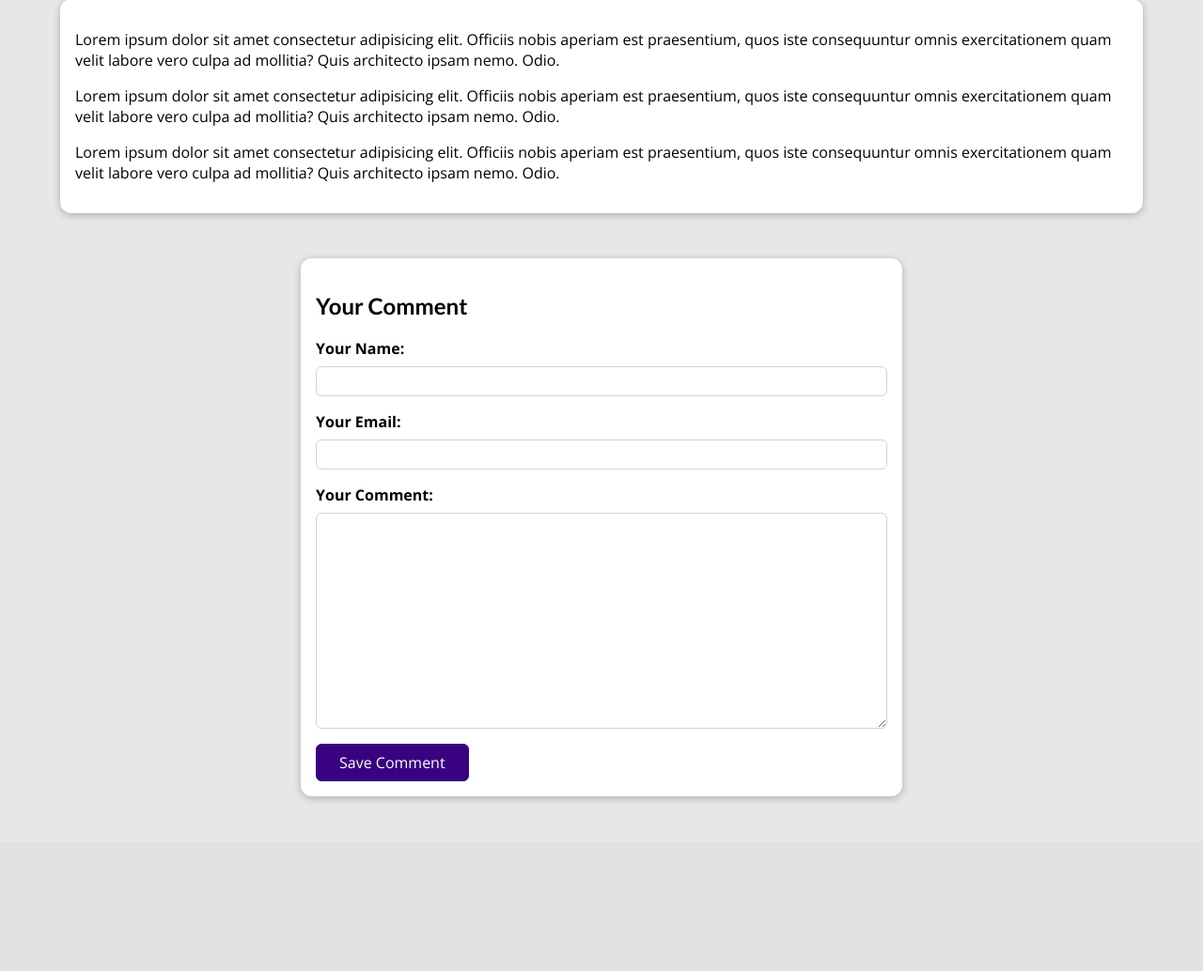
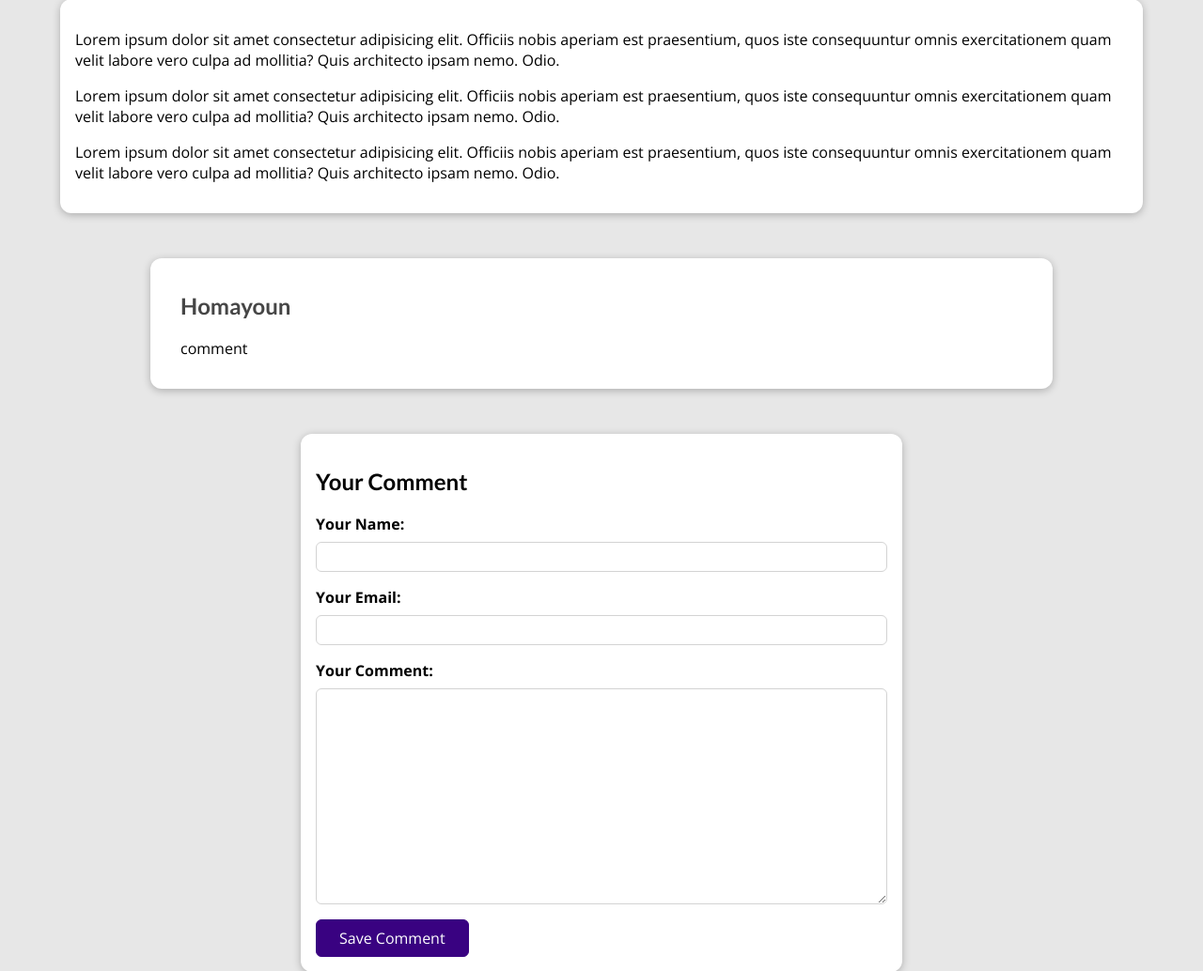
Before and after one commit to amirrezafahimi/My-Site, a Django app: a page that uses blog/templates/blog/post-detail.html in a window 1280 px wide. Shown: the part 529-1563 px from the top of the page at 94% size. Before the commit the page ends 1381 px from the top, so only its background shows below. Run offline with Django 3.2, Linux system fonts and the light colour scheme; data comes from the database, SQL or seed files in the repository.

Commit message:
added styling to comment section

```diff
--- a/blog/static/blog/post-detail.css
+++ b/blog/static/blog/post-detail.css
@@ -154,3 +154,32 @@ main {
     padding: 0.25rem 1.5rem;
     border-radius: 6px;
 }
+
+#comments {
+    margin: 3rem auto;
+    width: 90%;
+    max-width: 60rem;
+    border-radius: 12px;
+    background-color: white;
+    box-shadow: 0 2px 8px rgba(0, 0, 0, 0.25);
+    padding: 1rem 2rem;
+}
+
+#comments ul {
+    list-style: none;
+    margin: 0;
+    padding: 0;
+}
+
+#comments li {
+    margin-bottom: 1rem;
+    border-bottom: 2px solid #ccc;
+}
+
+#comments li:last-of-type {
+    border-bottom: none;
+}
+
+#comments h2 {
+    color: #464646;
+}
--- a/blog/templates/blog/post-detail.html
+++ b/blog/templates/blog/post-detail.html
@@ -41,6 +41,17 @@
         {{ post.content|linebreaks }}
     </main>
 
+    <section id="comments">
+        <ul>
+            {% for comment in comments %}
+                <li>
+                    <h2>{{ comment.user_name }}</h2>
+                    <p>{{ comment.text|linebreaks }}</p>
+                </li>
+            {% endfor %}
+        </ul>
+    </section>
+
     <section id="comment-form">
         <h2>Your Comment</h2>
         <form action="{% url "post-detail-page" post.slug %}" method="post">
--- a/blog/views.py
+++ b/blog/views.py
@@ -34,7 +34,8 @@ class SinglePostView(django.views.View):
         context = {
             "post": post,
             "post_tags": post.tags.all(),
-            "comment_form": CommentForm()
+            "comment_form": CommentForm(),
+            "comments": post.comments.all().order_by("-id")
         }
         return render(request, "blog/post-detail.html", context)
 
@@ -51,6 +52,7 @@ class SinglePostView(django.views.View):
         context = {
             "post": post,
             "post_tags": post.tags.all(),
-            "comment_form": comment_form
+            "comment_form": comment_form,
+            "comments": post.comments.all().order_by("-id")
         }
         return render(request, "blog/post-detail.html", context)
```
